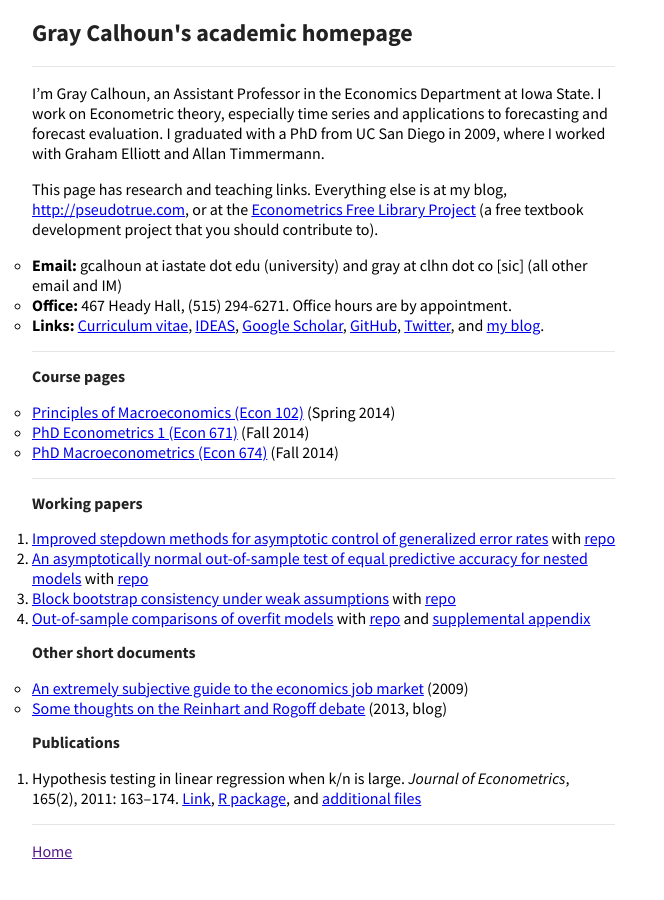
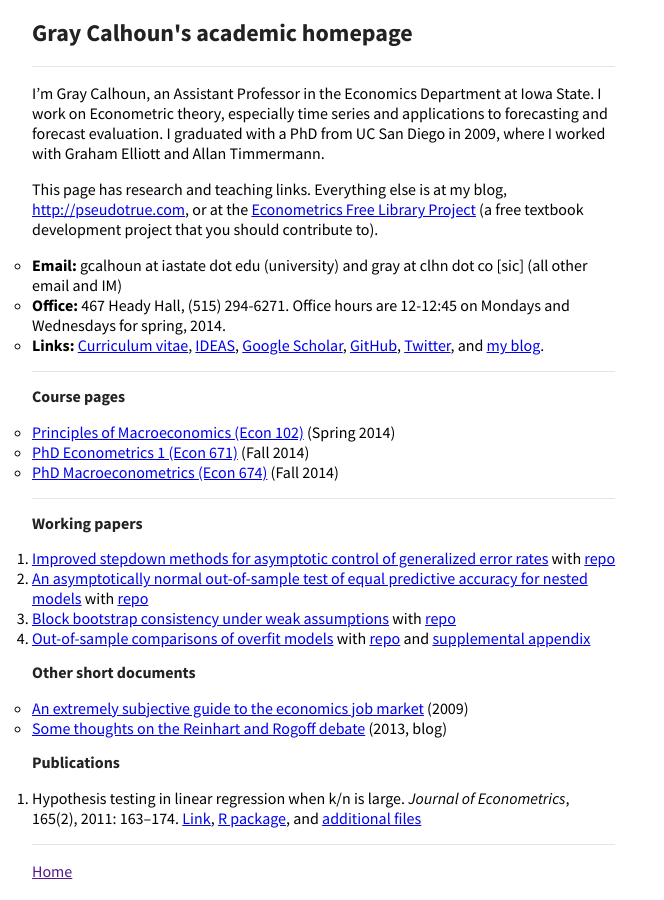
Before and after one commit to mmkuang/grayclhn.github.io, a Jekyll site: the page built from index.md, in a window 1280 px wide. Shown: the whole page, without its empty margins (0-664 px from the left). Built offline with Jekyll 4.4.1, drawn with Linux system fonts in a browser that asks for light colours; Markdown is read by kramdown in place of the engine named in the settings.

Commit message:
Add office hours

```diff
--- a/index.md
+++ b/index.md
@@ -17,7 +17,7 @@ contribute to).
 * **Email:** gcalhoun at iastate dot edu (university) and gray at clhn
   dot co [sic] (all other email and IM)
 * **Office:** 467 Heady Hall, (515) 294-6271.
-  Office hours are by appointment.
+  Office hours are 12-12:45 on Mondays and Wednesdays for spring, 2014.
 * **Links:** [Curriculum vitae][cv],
   [IDEAS](http://ideas.repec.org/f/pca491.html),
   [Google Scholar](http://scholar.google.com/citations?hl=en&user=OS8d9ycAAAAJ),
```
